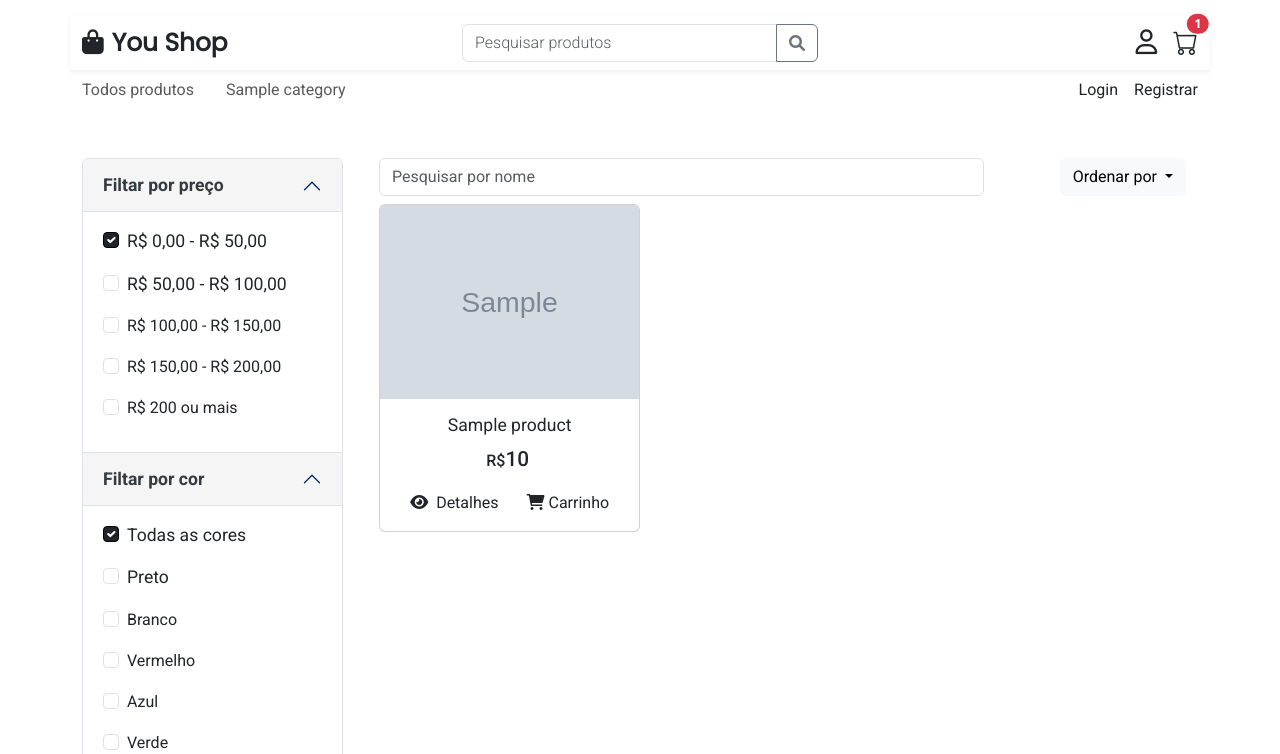
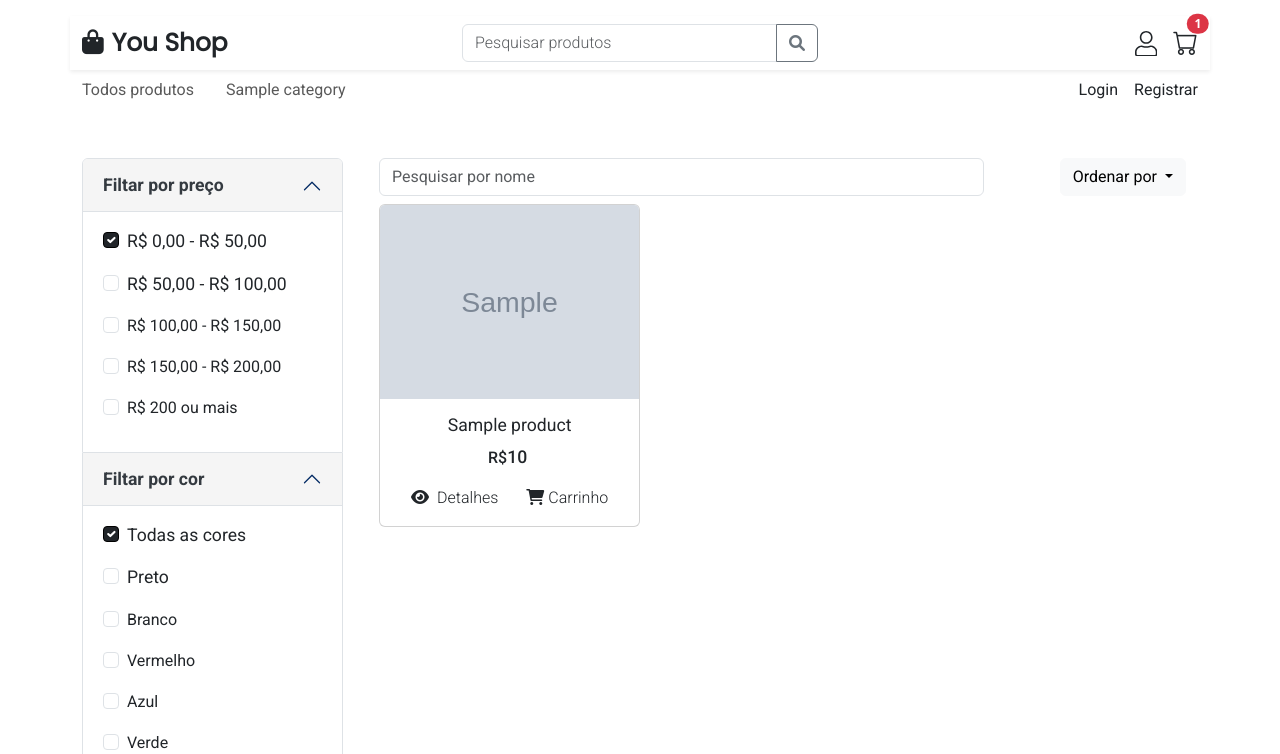
Before and after one commit to micaelmz/you-shop, a Flask app: template templates/products.html in a window 1280 px wide. Shown: the top 754 px of the page. Run offline with Flask 3, Linux system fonts and the light colour scheme; the template is opened without the code that fills it: most values are stand-ins (such as "Sample title", 1, 10 or a date in 2020); grey boxes marked "Sample" are stand-in pictures.

Commit message:
🔥 Atualizando pequenas propriedades dos textos das páginas

```diff
--- a/static/assets/css/style.css
+++ b/static/assets/css/style.css
@@ -43,7 +43,9 @@
 .fcs-17{
     font-size: var(--responsible-font-size-17);
 }
-
+.text-justify{
+    text-align: justify !important;
+}
 
 .category-img{
     width: calc(7rem + 7vh);
--- a/templates/detail.html
+++ b/templates/detail.html
@@ -203,7 +203,7 @@
       <div class="tab-content mt-1">
         <div class="tab-pane fade show active roboto" id="home-tab-pane" role="tabpanel" aria-labelledby="home-tab" tabindex="0">
           {% if product.description %}
-            <p class="m-3 roboto">{{ product.description }}</p>
+            <p class="m-3 roboto text-justify">{{ product.description }}</p>
           {% else %}
             <p class="m-3 roboto">Não há descrição para este produto.</p>
           {% endif %}
--- a/templates/menu.html
+++ b/templates/menu.html
@@ -21,7 +21,7 @@
       <a class="text-decoration-none text-dark d-block d-md-none my-auto" href=" {{ url_for('search') }}"><i class="bi bi-search fcs-16"></i></a> <!-- Search -->
       <div class="dropdown mx-3 my-auto"> <!-- User -->
         <a id="userDropdown" data-toggle="dropdown" aria-haspopup="true" aria-expanded="false">
-          <i class="fa-regular fa-user fcs-16"></i>
+          <svg aria-hidden="true" data-prefix="fal" height="calc(1.35rem + 0.5vh)" data-icon="user" role="img" xmlns="http://www.w3.org/2000/svg" viewBox="0 0 448 512" class="svg-inline--fa fa-user fa-w-14 fa-7x"><path fill="currentColor" d="M313.6 288c-28.7 0-42.5 16-89.6 16-47.1 0-60.8-16-89.6-16C60.2 288 0 348.2 0 422.4V464c0 26.5 21.5 48 48 48h352c26.5 0 48-21.5 48-48v-41.6c0-74.2-60.2-134.4-134.4-134.4zM416 464c0 8.8-7.2 16-16 16H48c-8.8 0-16-7.2-16-16v-41.6C32 365.9 77.9 320 134.4 320c19.6 0 39.1 16 89.6 16 50.4 0 70-16 89.6-16 56.5 0 102.4 45.9 102.4 102.4V464zM224 256c70.7 0 128-57.3 128-128S294.7 0 224 0 96 57.3 96 128s57.3 128 128 128zm0-224c52.9 0 96 43.1 96 96s-43.1 96-96 96-96-43.1-96-96 43.1-96 96-96z" class=""></path></svg>
         </a>
         <div class="dropdown-menu" aria-labelledby="userDropdown" style="right: 50%; left: auto; transform: translateX(50%);">
           <a class="dropdown-item d-none d-md-block" href="{{ url_for('login') }}">Login / Registrar</a>
--- a/templates/products.html
+++ b/templates/products.html
@@ -213,16 +213,16 @@
                 </a>
                 <div class="card-body text-center roboto">
                   <h5 class="card-title fw-normal text-truncate fcs-15">{{ product.name }}</h5>
-                  <p class="card-text fw-medium">R$<span class="fcs-14 value-product me-1">{{ product.price.format_price(product.price.new) }}</span>
+                  <p class="card-text fw-medium">R$<span class="fcs-15 value-product me-1">{{ product.price.format_price(product.price.new) }}</span>
                     {% if product.price.old %}
                       <del class="text-danger fw-light fcs-15">{{ product.price.format_price(product.price.old) }}</del>
                     {% endif %}
                   </p>
                   <a href="{{ url_for('detail', id=product.id) }}" class="text-decoration-none fw-normal text-dark me-2 me-md-4"><i class="fa-solid fa-eye me-1"></i>
-                    <span class="d-none d-md-inline-block ">Detalhes</span>
-                    <span class="d-inline-block d-md-none">Ver</span>
+                    <span class="d-none d-md-inline-block fw-light">Detalhes</span>
+                    <span class="d-inline-block d-md-none fw-light">Ver</span>
                   </a>
-                  <a href="#" class="text-decoration-none fw-normal text-dark"><i class="fa fa-shopping-cart me-1"></i>Carrinho</a>
+                  <a href="#" class="text-decoration-none fw-light text-dark"><i class="fa fa-shopping-cart me-1"></i>Carrinho</a>
                 </div>
               </div>
             </li>
```
